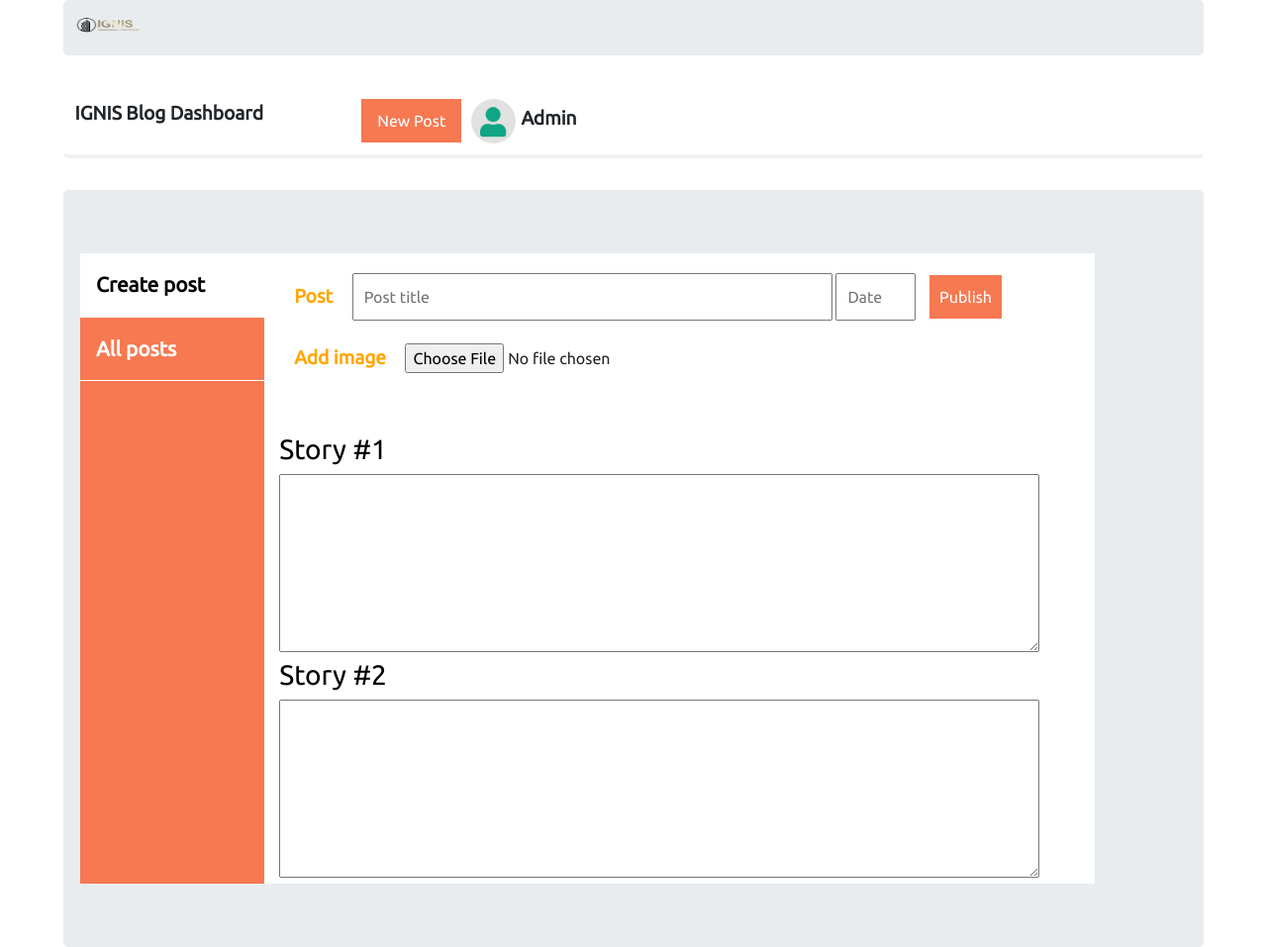
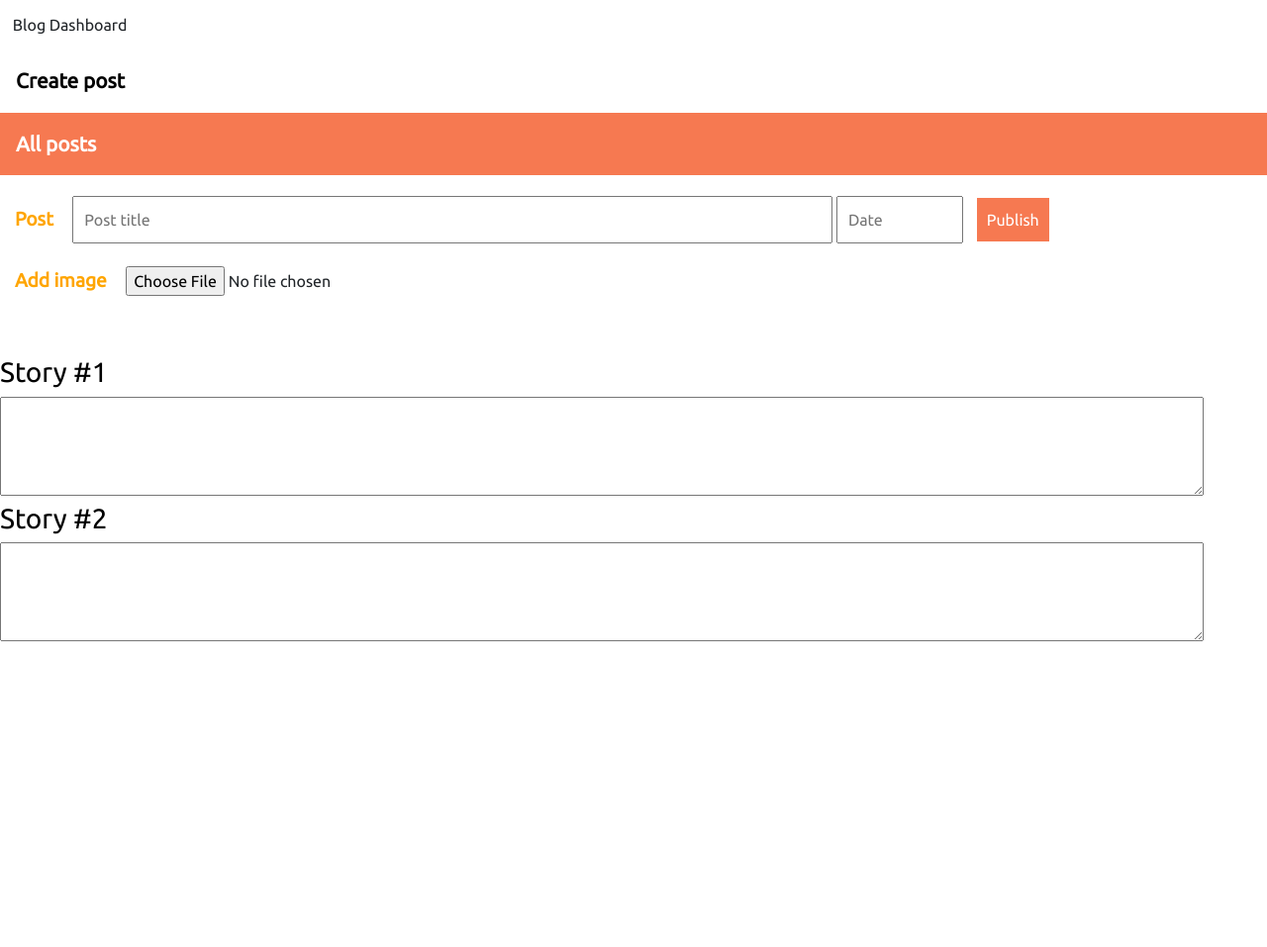
Before and after one commit to JackSparrow17/AchieversWebsite, a PHP site: page /Blog/dashboard.php in a window 1280 px wide. Shown: the whole page at 99% size. After the commit the page ends 648 px from the top, so only its background shows below. Run offline with PHP 8.4, Linux system fonts and the light colour scheme; data comes from the database, SQL or seed files in the repository; some web fonts are replaced.

Commit message:
Replacing all files

```diff
--- a/Blog/CSS/dashboard.css
+++ b/Blog/CSS/dashboard.css
@@ -35,6 +35,7 @@ body,html{
 			transition: 0.5s;
 			float: left;
 		}
+
 
 		.newPostBtn:hover{
 			transition: 0.5s;
--- a/Blog/blogpage.php
+++ b/Blog/blogpage.php
@@ -8,7 +8,7 @@
 <!DOCTYPE html>
 <html>
 	<head>
-		<title>IGNIS | BLOG</title>
+		<title>Achievers | BLOG</title>
 		<meta charset="UTF-8">
 		<meta name="viewport" content="width=device-width, initial-scale=1">
 
--- a/Blog/dashboard.php
+++ b/Blog/dashboard.php
@@ -15,49 +15,23 @@
 <!-- Google fonts -->
 	<link rel="stylesheet" href="https://fonts.googleapis.com/css?family=Ubuntu|Tangerine|Baloo+Bhaina+2">
 
-<!-- Externam CSS -->
+<!-- External CSS -->
 <link rel="stylesheet" href="CSS/dashboard.css" type="text/css">
+<link rel="stylesheet" href="CSS/new.css" type="text/css">
 
 	</head>
 
 	<body>
-		<div class="container-custom">
-<!-- Banner -->
-			<div class="jumbotron banner" style="max-height: 200px;">
-				<div class="row">
-					<div class="col-sm-1">
-						<img src="IMG/logo.png" class="img-responsive" />
-					</div>
-				</div>
-			</div>
-<!-- End of Banner -->
-
-<!-- Callout -->
-			<div class="jumbotron banner callout">
-				<div class="row">
-					<div class="col-sm-3 calloutInner2" style="font-weight: bold; font-size: 1.2rem;">
-						IGNIS Blog Dashboard
-					</div>
-
-					<div class="col-sm-4 calloutInner2">
-						<button class="newPostBtn" id="newPostBtn" type="" id="newPostBtn"> New Post </button>
-						<div class="user-icon"> </div> <div class="user-id"> Admin </div>
-
-						<div id="clear"> </div>
-					</div>
-				</div>
-			</div>
-<!-- End of Callout -->
-
-
-
+	<div class="wrapper">
+		<div class="banner">
+			Blog Dashboard
+		</div>
 
 <!-- Panels -->
-		<div class="jumbotron">
-			<div class="row">
+		<div class="content">
 
 			<!-- Left Col -->
-				<div class="col-sm-2 left-col">
+				<div class="left">
 					<div class="vertical-nav">
 					<ul>
 						<li id="createPostBtn" class="active-nav-item"> <font color="black">Create post </font></li>
@@ -72,7 +46,7 @@
 			<!-- Right Col -->
 
 			<!-- Create post-->
-				<div class="col-sm-9  right-col" id="createPost">
+				<div class="right" id="createPost">
 
 					<form method="POST" action="Process/postStory.php" enctype="multipart/form-data">
 						<div class="post-panel">
@@ -93,12 +67,12 @@
 
 						<div class="post-body" style="margin-top: 60px;">
 							<font color="Black"><h3> Story #1 </h3></font>
-							<textarea id="storyOne" name="postOne" placeholder="Story #1" style="width: 95%; height: 70%; margin: auto; min-height: 180px; padding: 10px; font-size: 1.3rem;" maxlength="1000" required> </textarea>
+							<textarea id="storyOne" name="postOne" placeholder="Story #1" style="width: 95%; height: 70%; margin: auto; min-height: 100px; padding: 10px; font-size: 1.3rem;" maxlength="1000" required> </textarea>
 						</div>
 
 						<div class="post-body">
 							<font color="Black"><h3> Story #2 </h3></font>
-							<textarea name="postTwo" placeholder="Story #2; optional" style="width: 95%; height: 70%; margin: auto; min-height: 180px; padding: 10px; font-size: 1.3rem;" maxlength="2000"> </textarea>
+							<textarea name="postTwo" placeholder="Story #2; optional" style="width: 95%; height: 70%; margin: auto; min-height: 100px; padding: 10px; font-size: 1.3rem;" maxlength="2000"> </textarea>
 						</div>
 					</form>
 
--- a/about.html
+++ b/about.html
@@ -175,7 +175,6 @@
                 <div class="tab tab1">
                     <div class="image">
                         <img src="IMG/logo.png" style="max-width: 150px; height: 100px;" />
-                        <p style="color: rgb(85, 85, 85); line-height: 1.6;">Lorem ipsum dolor sit amet consectetur adipisicing elit. Magni cumque quas unde deserunt, facilis doloremque placeat dolores provident? Molestiae ut.</p>
                     </div>
                 </div>
 
--- a/services.html
+++ b/services.html
@@ -233,7 +233,6 @@
             <div class="tab tab1">
                 <div class="image">
                     <img src="IMG/logo.png" style="max-width: 150px; height: 100px;" />
-                    <p style="color: rgb(85, 85, 85); line-height: 1.6;">Lorem ipsum dolor sit amet consectetur adipisicing elit. Magni cumque quas unde deserunt, facilis doloremque placeat dolores provident? Molestiae ut.</p>
                 </div>
             </div>
 
```
Also changed, not shown: Blog/Includes/footer.php (+13 -10 lines), index.html (+7 -47 lines).
